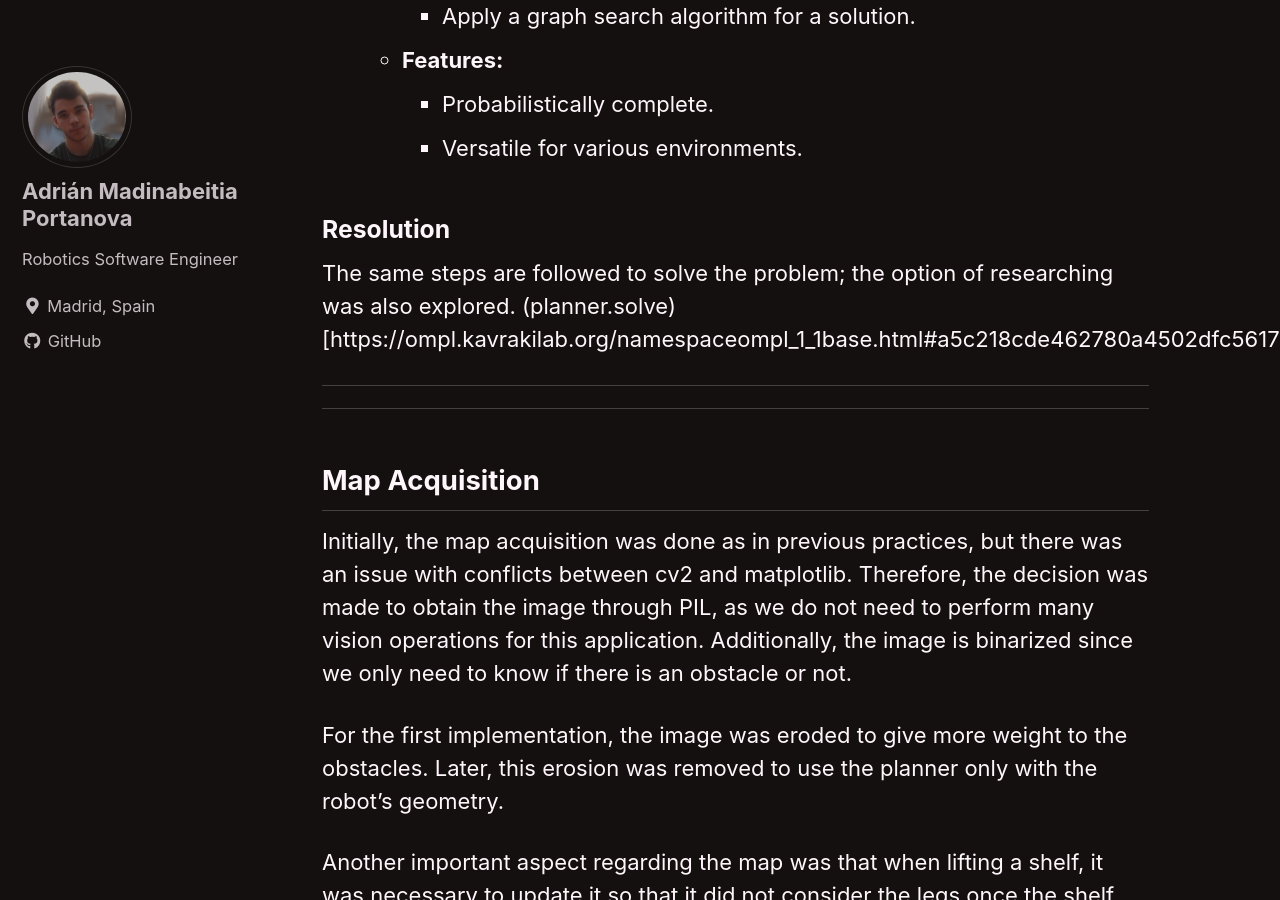
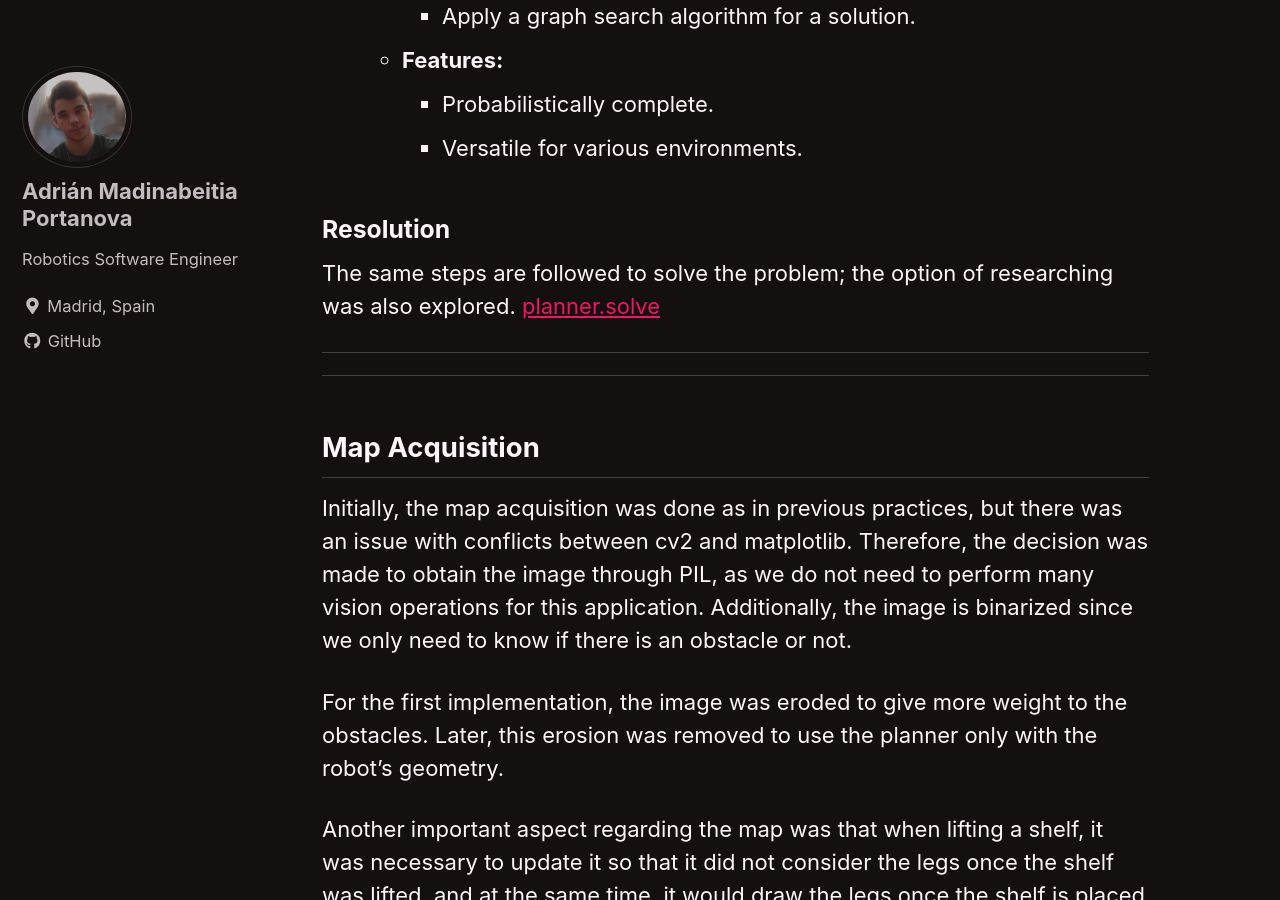
Before and after one commit to Adrimapo/wiki_robotica_de_servicio, a Jekyll site: the page built from _posts/2023-12-28-Práctica 4.md, in a window 1280 px wide and 900 px high, scrolled down 5597 px. Built offline with Jekyll 4.4.1, drawn with Linux system fonts in a browser that asks for light colours; cached includes are drawn as plain includes.

Commit message:
Problems fixed

```diff
--- a/_config.yml
+++ b/_config.yml
@@ -22,9 +22,9 @@ subtitle                 : # site tagline that appears below site title in masth
 name                     : "Adrián Madinabeitia Portanova"
 description              : "Wiki de la asignatura robótica de servicios del grado de ingeniería robótica"
 
-url                      : https://madinabeip.github.io # the base hostname & protocol for your site e.g. "https://mmistakes.github.io"
+url                      : https://adrimapo.github.io # the base hostname & protocol for your site e.g. "https://mmistakes.github.io"
 baseurl                  : # the subpath of your site, e.g. "/blog"
-repository               : https://github.com/madinabeip/wiki_robotica_de_servicio # GitHub username/repo-name e.g. "mmistakes/minimal-mistakes"
+repository               : https://github.com/adrimapo/wiki_robotica_de_servicio # GitHub username/repo-name e.g. "mmistakes/minimal-mistakes"
 teaser                   : "/assets/images/logo.png" # path of fallback teaser image, e.g. "/assets/images/500x300.png"
 logo                     : "/assets/images/logo.png" # path of logo image to display in the masthead, e.g. "/assets/images/88x88.png"
 masthead_title           : # overrides the website title displayed in the masthead, use " " for no title
--- a/_posts/2023-12-28-Práctica 4.md
+++ b/_posts/2023-12-28-Práctica 4.md
@@ -114,7 +114,7 @@ The one that yielded better initial results was PRM, but after further investiga
 
 
 ### Resolution
-The same steps are followed to solve the problem; the option of researching was also explored. (planner.solve)[https://ompl.kavrakilab.org/namespaceompl_1_1base.html#a5c218cde462780a4502dfc561708e903]
+The same steps are followed to solve the problem; the option of researching was also explored. [planner.solve](https://ompl.kavrakilab.org/namespaceompl_1_1base.html#a5c218cde462780a4502dfc561708e903)
 
 ---
 ---
```
Also changed, not shown: other parts of _posts/2023-12-28-Práctica 4.md (+1 -1 lines), _posts/2023-10-01-Práctica 1.md (+1 -1 lines), _posts/2023-11-02-Práctica 2.md (+1 -1 lines), _posts/2023-11-26-Práctica 3.md (+1 -1 lines).
